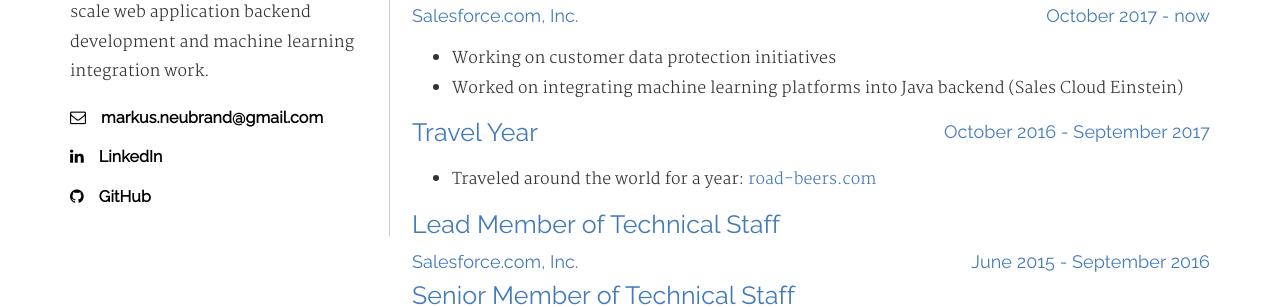
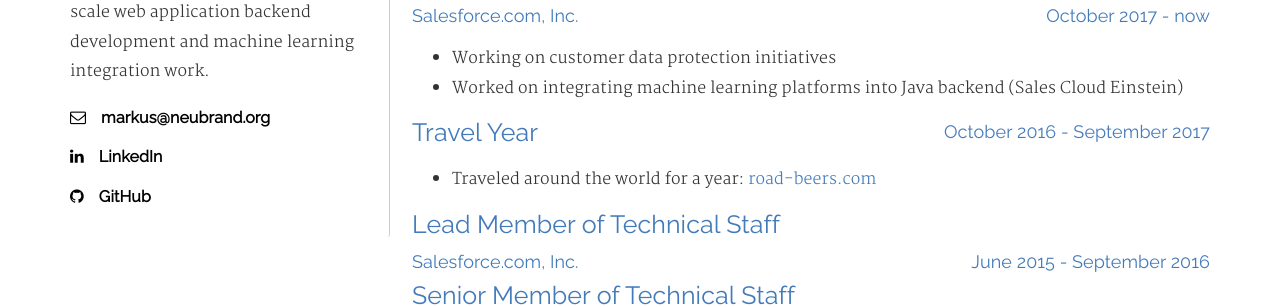
Before and after one commit to mneubrand/mneubrand.github.io, a Jekyll site: the page built from index.html, in a window 1280 px wide. Shown: the part 494-801 px from the top of the page. Built offline with Jekyll 4.4.1, drawn with Linux system fonts in a browser that asks for light colours; nearby versions of some CDN libraries.

Commit message:
Update email

```diff
--- a/_data/resume.json
+++ b/_data/resume.json
@@ -19,9 +19,9 @@
     ],
     "links": [
         {
-            "url": "mailto:markus.neubrand@gmail.com",
+            "url": "mailto:markus@neubrand.org",
             "icon": "fa-envelope-o",
-            "title": "markus.neubrand@gmail.com"
+            "title": "markus@neubrand.org"
         },
         {
             "url": "http://www.linkedin.com/in/mneubrand",
```
